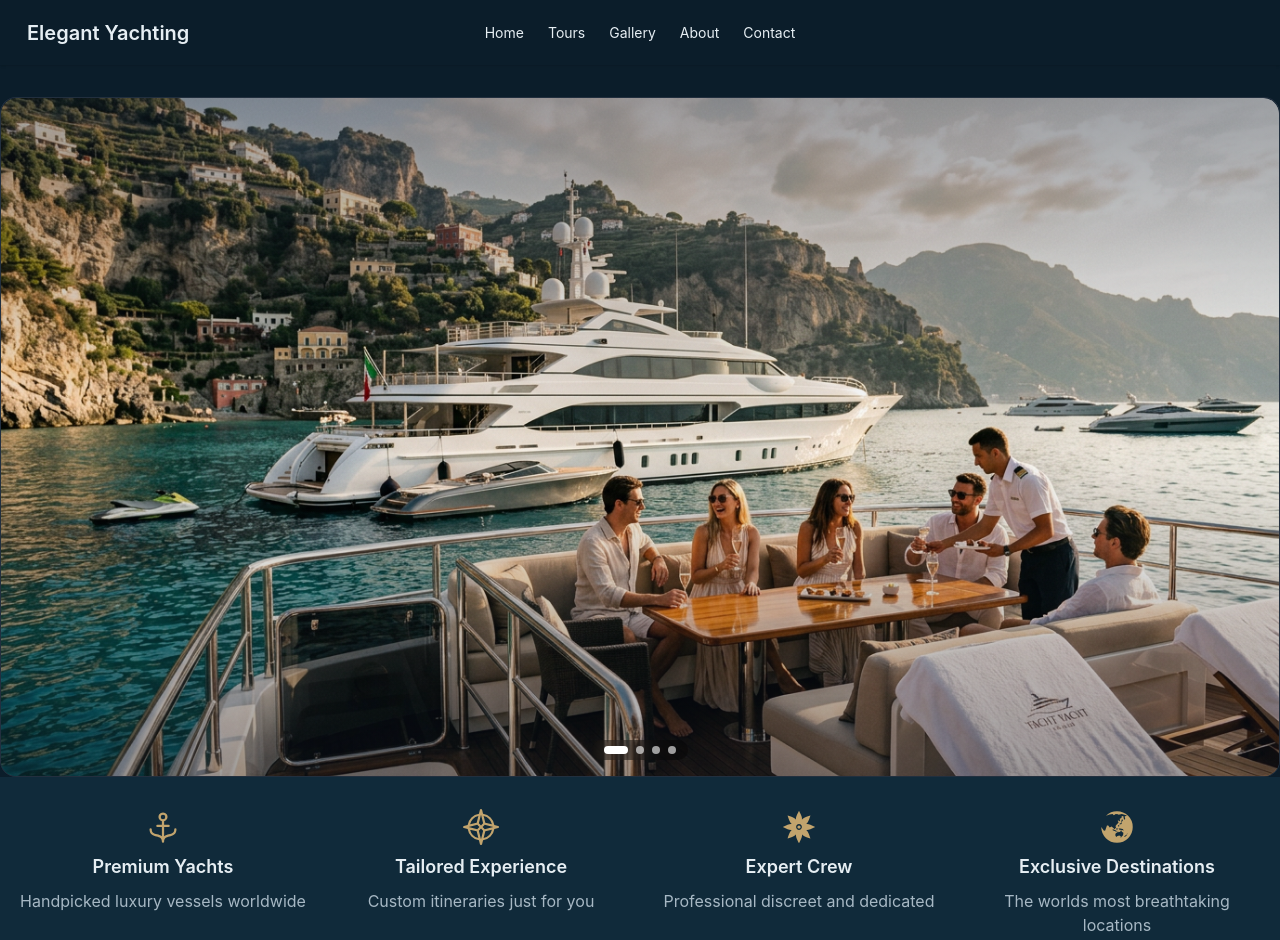
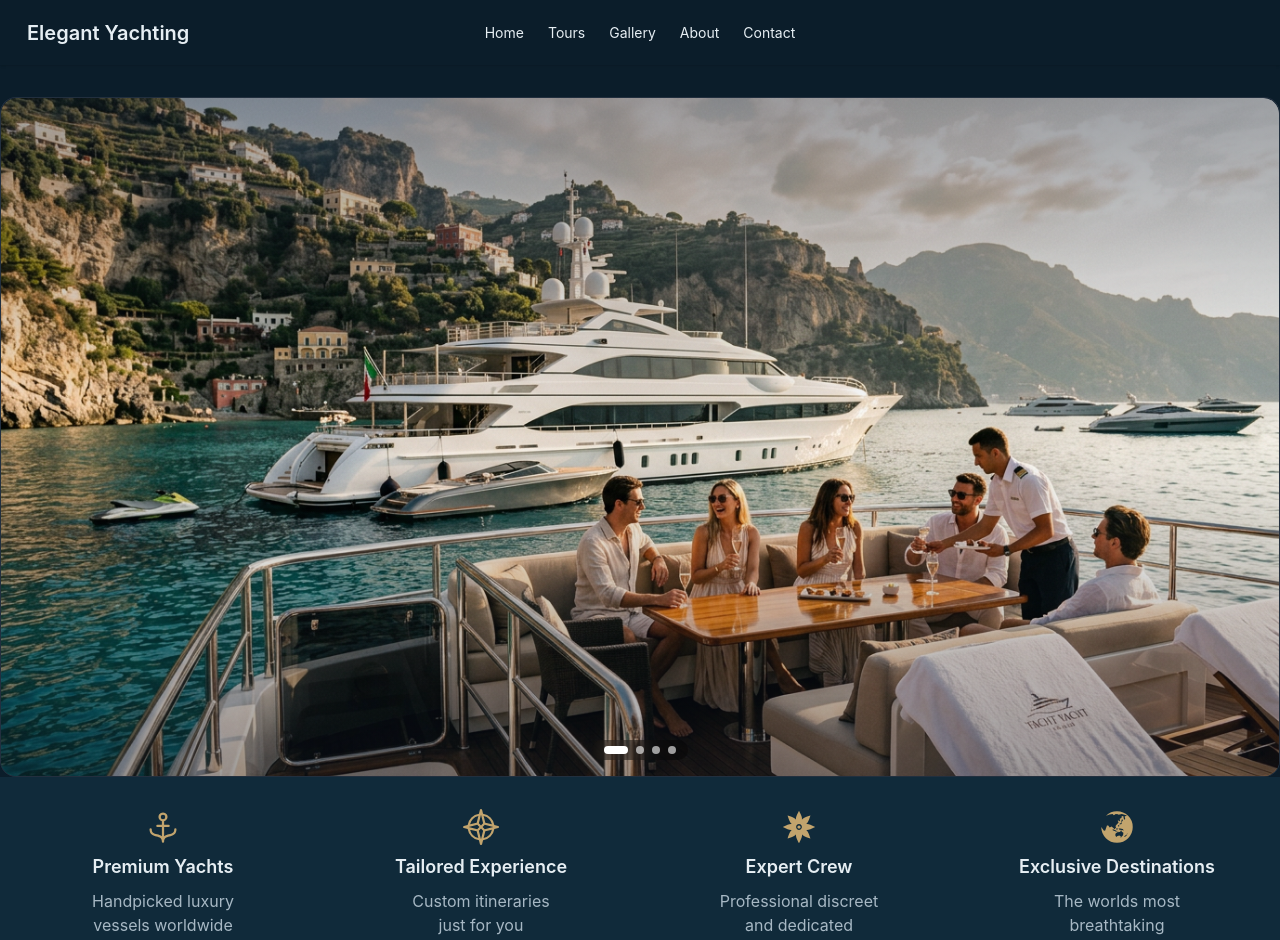
Before and after one commit to Dylan0888/ElegantYatchting, a React (Vite) app in the folder frontend/: page / in a window 1280 px wide. Shown: the top 940 px of the page. Built offline with nearby package versions, Linux system fonts and the light colour scheme.

Commit message:
Changed spacing on carousel foot Paragraph text

```diff
--- a/frontend/src/components/homePageComponents/CarouselFooterFeature.tsx
+++ b/frontend/src/components/homePageComponents/CarouselFooterFeature.tsx
@@ -12,7 +12,7 @@ const CarouselFooterFeature = ({ icon: Icon, heading, text }: CarouselFeature) =
             <h4 className="text-[var(--color-text-primary)] font-semibold text-lg">
                 {heading}
             </h4>
-            <p className="text-[var(--color-text-secondary)] text-sm md:text-base max-w-xs">
+            <p className="text-[var(--color-text-secondary)] max-w-[165px] text-sm md:text-base ">
                 {text}
             </p>
         </div>
```
